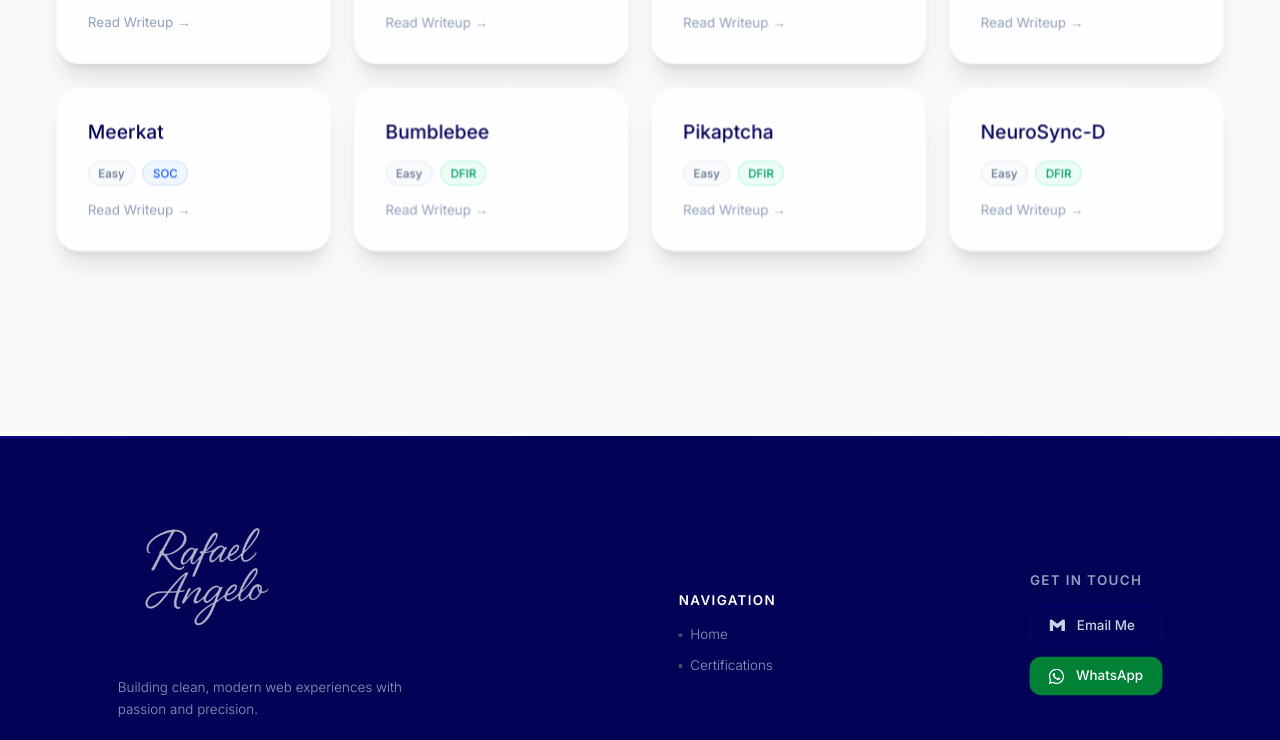
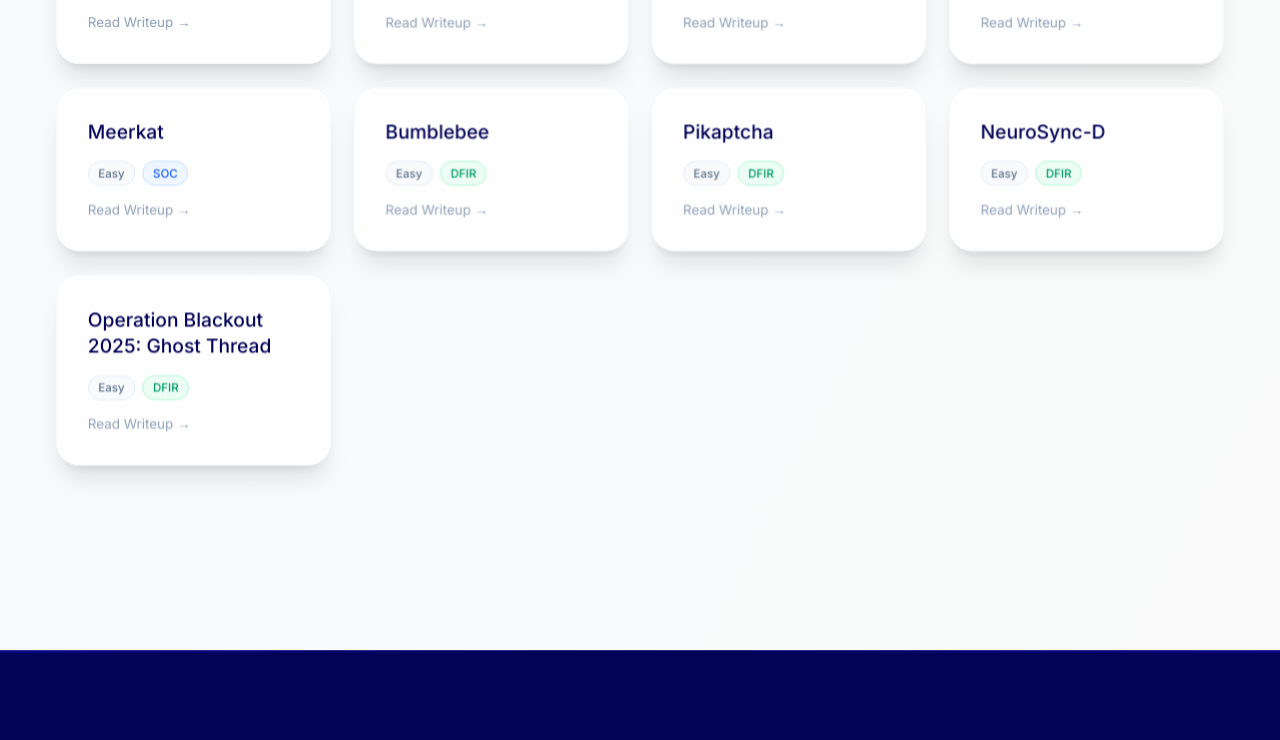
Before and after one commit to RafaelAngeloChristianto/portfolio-website, a React (Vite) app: page /sherlocks in a window 1280 px wide. Shown: the part 1268-2008 px from the top of the page. Built offline with nearby package versions, Linux system fonts and the light colour scheme; a web font is replaced by a local one.

Commit message:
ghost thread htb

```diff
--- a/src/data/sherlocks.ts
+++ b/src/data/sherlocks.ts
@@ -145,9 +145,15 @@ export const sherlocks: Sherlock[] = [
     url: "/projects/Pikaptcha HTB Sherlock Writeup _ Rafael Angelo Christianto.pdf",
   },
   {
-    title:"NeuroSync-D",
-    difficulty:"Easy",
-    category:"DFIR",
-    url:"/projects/NeuroSyncD HTB Sherlock Writeup _ Rafael Angelo Christianto.pdf"
+    title: "NeuroSync-D",
+    difficulty: "Easy",
+    category: "DFIR",
+    url: "/projects/NeuroSyncD HTB Sherlock Writeup _ Rafael Angelo Christianto.pdf",
+  },
+  {
+    title: "Operation Blackout 2025: Ghost Thread",
+    difficulty: "Easy",
+    category: "DFIR",
+    url: "/projects/GhostThread HTB Sherlock Writeup _ Rafael Angelo Christianto.pdf",
   },
 ];
```
Also changed, not shown: 1 other file (tests, documents, lock files or other folders).
